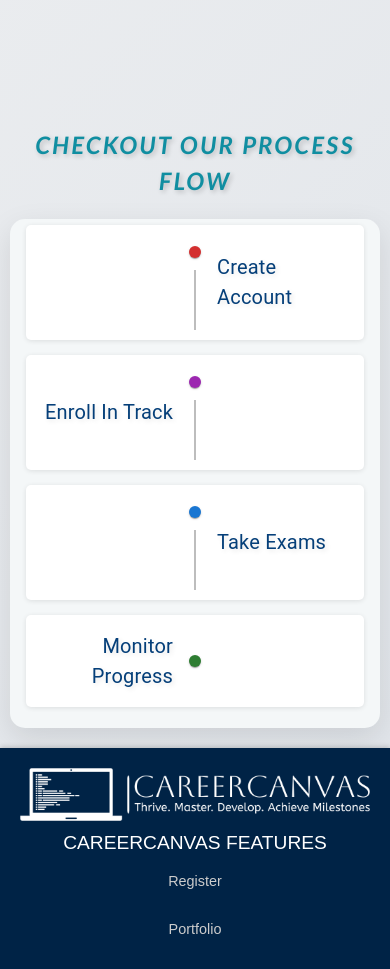
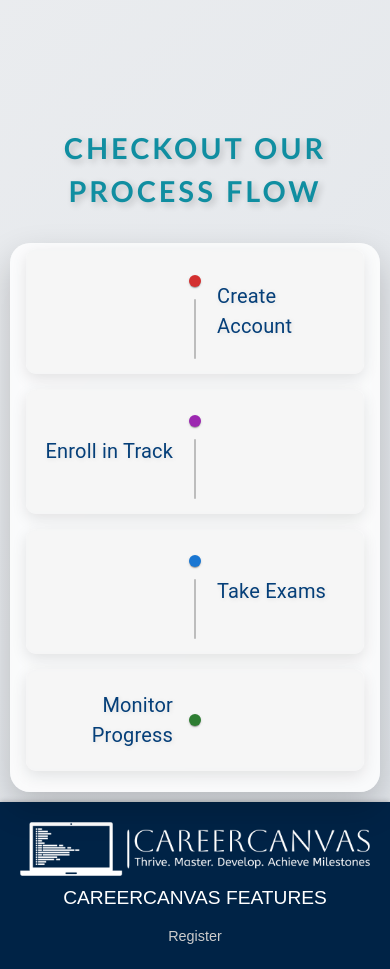
Before and after one commit to AbramBorma/CareerCanvas-ITI-Graduation_Project, a React (Create React App) app in the folder frontend/: page / in a window 390 px wide. Shown: the part 1480-2449 px from the top of the page. Built offline with nearby package versions, Linux system fonts and the light colour scheme.

Commit message:
enhance in timeline.css

```diff
--- a/frontend/src/static/styles/timeline.css
+++ b/frontend/src/static/styles/timeline.css
@@ -4,10 +4,11 @@
     justify-content: space-around;
     max-width: 80%;
     margin: 40px auto;
-    padding: 10px;
-    background-color: #f4f7f8;
-    border-radius: 15px;
-    box-shadow: 0 10px 30px rgba(0, 0, 0, 0.1);
+    padding: 20px;
+    background-color: rgba(255, 255, 255, 0.8); /* Subtle transparent background for elegance */
+    border-radius: 20px;
+    box-shadow: 0 15px 35px rgba(0, 0, 0, 0.2); /* Increased shadow for better contrast */
+    backdrop-filter: blur(8px); /* Added backdrop blur effect */
 }
 
 .MuiTimelineItem-root {
@@ -15,38 +16,44 @@
     justify-content: space-between;
     align-items: center;
     width: 100%;
-    padding: 10px 0; /* Reduced padding to reduce space between bullets */
+    padding: 15px 0; /* Increased padding for better spacing */
     position: relative;
+    transition: all 0.3s ease-in-out;
+    border-radius: 10px; /* Rounded corners for a smoother appearance */
+    background-color: rgba(240, 240, 240, 0.6); /* Light background for each item */
+    backdrop-filter: blur(5px);
+    box-shadow: 0 5px 15px rgba(0, 0, 0, 0.1);
 }
 
 .MuiTimelineDot-root {
-    width: 15px; /* Reduce bullet size */
-    height: 15px;
-    box-shadow: 0 0 5px rgba(0, 0, 0, 0.15);
+    width: 20px; /* Increased bullet size for better visibility */
+    height: 20px;
+    background-color: #ff6347; /* More vibrant color for bullets */
+    box-shadow: 0 0 10px rgba(0, 0, 0, 0.3); /* Stronger shadow for better depth */
+    border-radius: 50%; /* Circular bullets */
 }
 
 .MuiTimelineConnector-root {
-    background-color: #dd0c0c;
-    height: 80px; /* Height of the connector */
-    width: 5px; /* Slightly thinner line */
+    background-color: #007bff;
+    height: 100px; /* Increased height for the connector */
+    width: 4px;
+    border-radius: 2px; /* Slight rounding for smoother edges */
 }
 
 .MuiTimelineContent-root {
-    font-size: 2rem !important; /* Set font size to 2rem */
+    font-size: 1.8rem !important; /* Adjusted font size for consistency */
     color: #00468B;
-    text-shadow: 2px 2px 5px rgba(0, 0, 0, 0.1);
-    font-weight: bolder;
-    letter-spacing: 1.5px;
-    text-transform: capitalize;
-    width: 40%;
-    padding: 5px 10px; /* Adjust padding to fine-tune spacing */
-    transition: all 0.8s ease;
+    font-weight: 700; /* Bold for stronger emphasis */
+    letter-spacing: 1px;
+    padding: 10px 20px; /* Increased padding for better alignment */
+    text-shadow: 1px 1px 5px rgba(0, 0, 0, 0.1);
+    transition: transform 0.4s ease, color 0.4s ease;
     cursor: pointer;
 }
 
 .MuiTimelineContent-root:hover {
-    color: #ff4107;
-    transform: scale(1.05);
+    color: #e63946; /* Changed hover color for better contrast */
+    transform: translateX(5px); /* Subtle movement effect on hover */
 }
 
 .left-content {
@@ -57,59 +64,66 @@
     text-align: left;
 }
 
-/* Style for the one-line header */
 .process-header {
-    font-size: 2.5rem;
+    font-size: 2.8rem;
     color: #108ea1;
     text-align: center;
-    margin-top: 12rem;
-    margin-bottom: 20px;
-    font-style: italic;
+    margin-top: 10rem;
+    margin-bottom: 30px;
     font-family: 'Gill Sans', 'Gill Sans MT', Calibri, 'Trebuchet MS', sans-serif;
     text-transform: uppercase;
-    text-shadow: 2px 2px 5px rgba(0, 0, 0, 0.2);
-    font-weight: 600;
-    letter-spacing: 2px;
+    text-shadow: 3px 3px 7px rgba(0, 0, 0, 0.2);
+    font-weight: bold;
+    letter-spacing: 3px;
 }
 
 /* Responsive styles */
 @media screen and (max-width: 768px) {
     .MuiTimelineContent-root {
-        font-size: 1.5rem !important; /* Smaller font size for mobile */
-        width: 80%; /* Increase width for better fit */
-        padding: 5px; /* Less padding */
+        font-size: 1.5rem !important;
+        width: 70%;
+        padding: 8px;
     }
 
     .process-header {
-        font-size: 2rem; /* Smaller header size */
-        margin-top: 8rem; /* Adjust margin for better spacing */
+        font-size: 2.3rem;
+        margin-top: 6rem;
+    }
+
+    .MuiTimelineDot-root {
+        width: 15px;
+        height: 15px;
+    }
+
+    .MuiTimelineConnector-root {
+        height: 80px;
     }
 }
 
 @media screen and (max-width: 480px) {
     .timeline {
-        max-width: 95%; /* Full width for mobile devices */
-        margin: 20px auto; /* Adjust margin */
-        padding: 5px; /* Less padding */
+        max-width: 95%;
+        margin: 10px auto;
+        padding: 10px;
     }
 
     .MuiTimelineContent-root {
-        font-size: 1.25rem !important; /* Further smaller font size */
-        width: 100%; /* Full width for content */
-        padding: 3px; /* Reduce padding */
+        font-size: 1.25rem !important;
+        width: 100%;
+        padding: 5px;
     }
 
     .process-header {
-        font-size: 1.5rem; /* Further reduce header size */
-        margin-top: 5rem; /* Adjust top margin */
+        font-size: 1.8rem;
+        margin-top: 5rem;
+    }
+
+    .MuiTimelineDot-root {
+        width: 12px;
+        height: 12px;
     }
 
     .MuiTimelineConnector-root {
-        height: 60px; /* Reduce connector height */
-    }
-
-    .MuiTimelineDot-root {
-        width: 10px; /* Smaller bullet size */
-        height: 10px; /* Smaller bullet height */
+        height: 60px;
     }
 }
```
